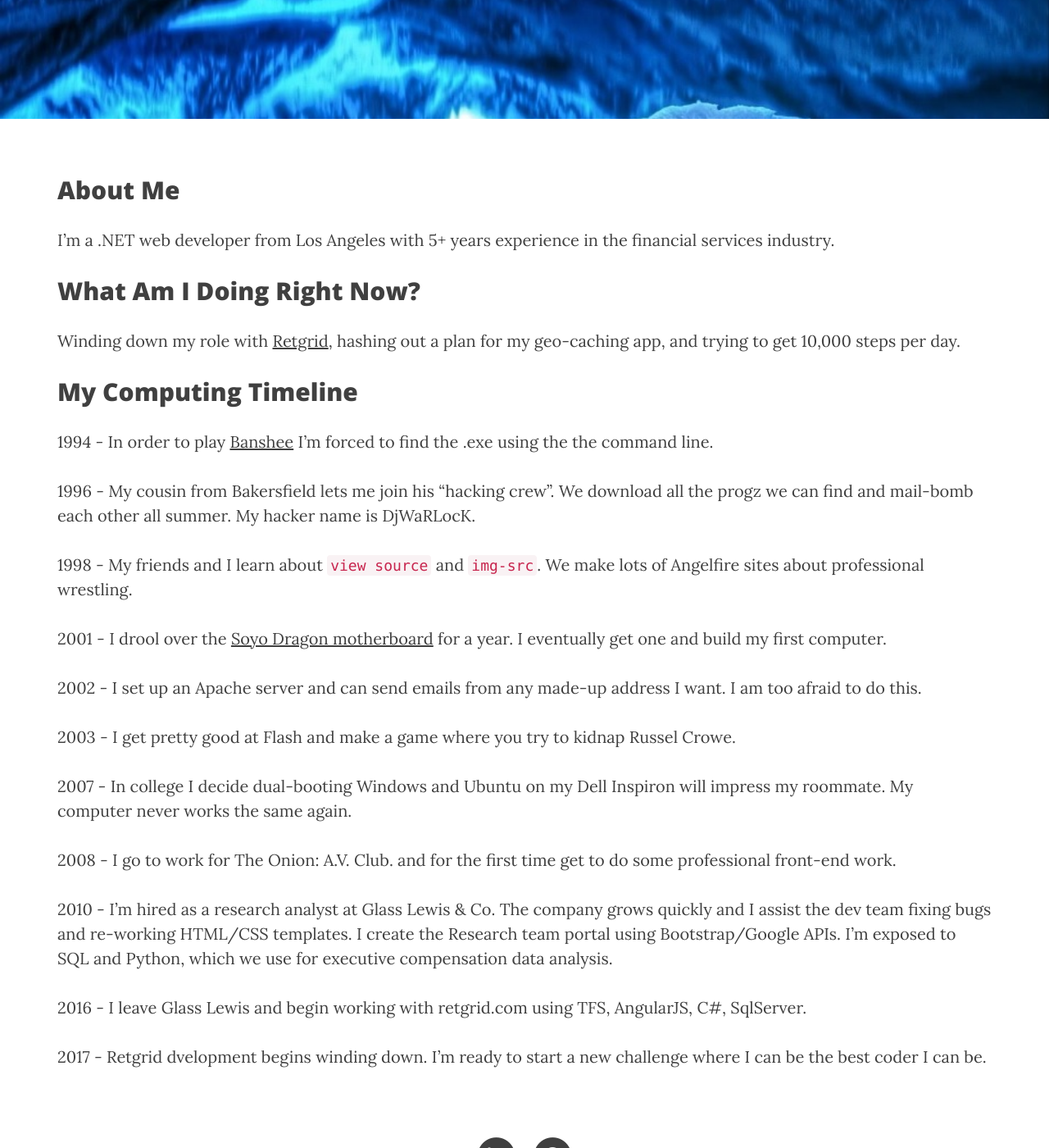
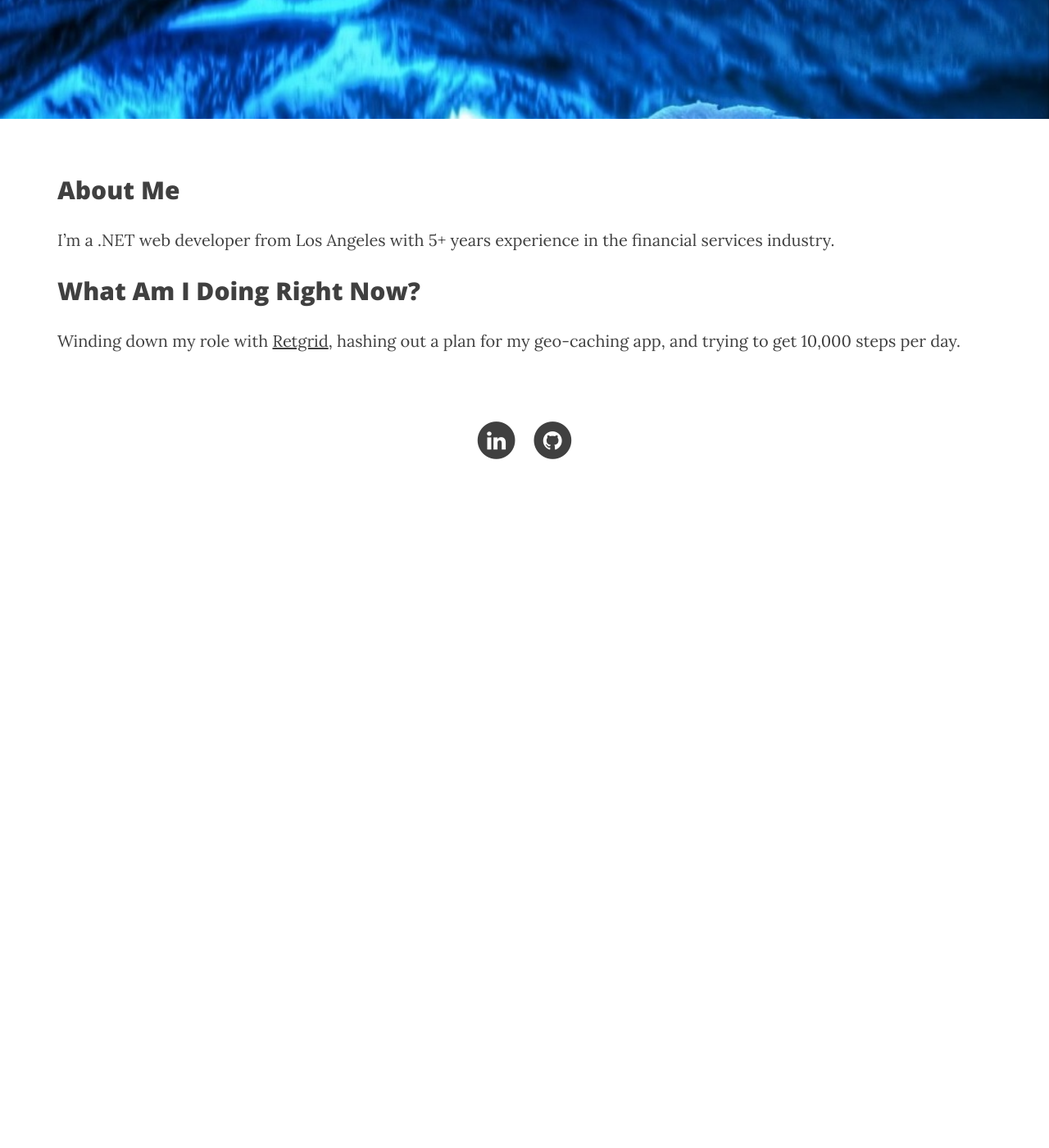
Before and after one commit to glenwperry/glenwperry.github.io, a Jekyll site: the page built from about.md, in a window 1280 px wide and 1400 px high, scrolled down 303 px. Shown: the whole window at 82% size. Built offline with Jekyll 4.4.1, drawn with Linux system fonts in a browser that asks for light colours; nearby versions of some CDN libraries; after the commit the page ends 933 px from its top, so only the background shows below that.

Commit message:
no timeline
no timeline

```diff
--- a/about.md
+++ b/about.md
@@ -10,11 +10,11 @@ What Am I Doing Right Now?
 --------------------------
 Winding down my role with [Retgrid](https://www.retgrid.com), hashing out a plan for my geo-caching app, and trying to get 10,000 steps per day.
 
-My Computing Timeline
+<!-- My Computing Timeline
 ----------------------------
 1994 - In order to play [Banshee](http://gamesnostalgia.com/en/game/banshee) I'm forced to find the .exe using the the command line.
 
-1996 - My cousin from Bakersfield lets me join his "hacking crew". We download all the progz we can find and mail-bomb each other all summer. My hacker name is DjWaRLocK.
+1996 - My cousin from Bakersfield lets me join his "hacking crew". We download all the progz we can find and mail-bomb each other all summer.
 
 1998 - My friends and I learn about `view source` and `img-src`. We make lots of Angelfire sites about professional wrestling.
 
@@ -32,4 +32,4 @@ My Computing Timeline
 
 2016 - I leave Glass Lewis and begin working with retgrid.com using TFS, AngularJS, C#, SqlServer.
 
-2017 - Retgrid dvelopment begins winding down. I'm ready to start a new challenge where I can be the best coder I can be.
+2017 - Retgrid development begins winding down. I'm ready to start a new challenge where I can be the best coder I can be. -->
```
